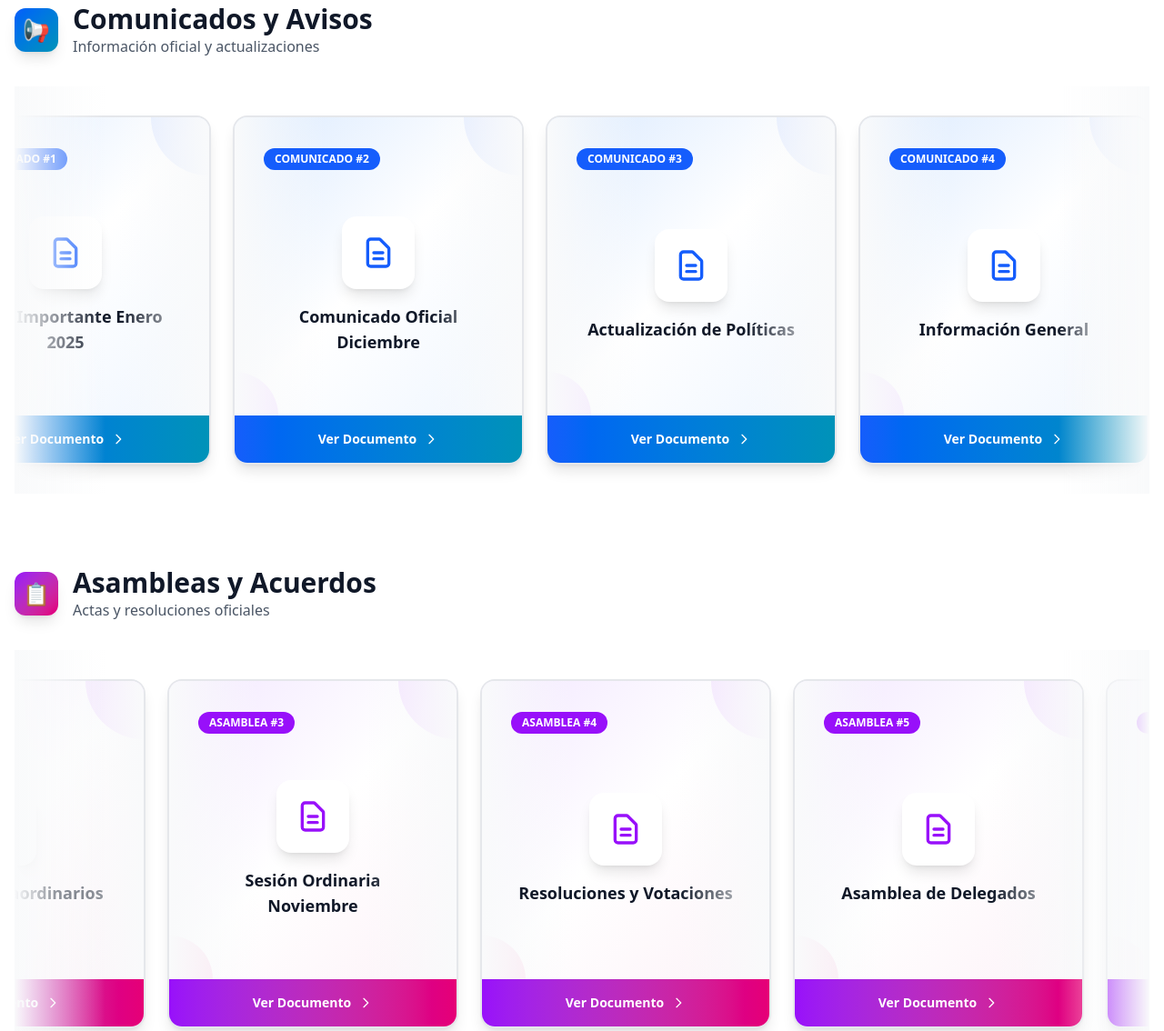
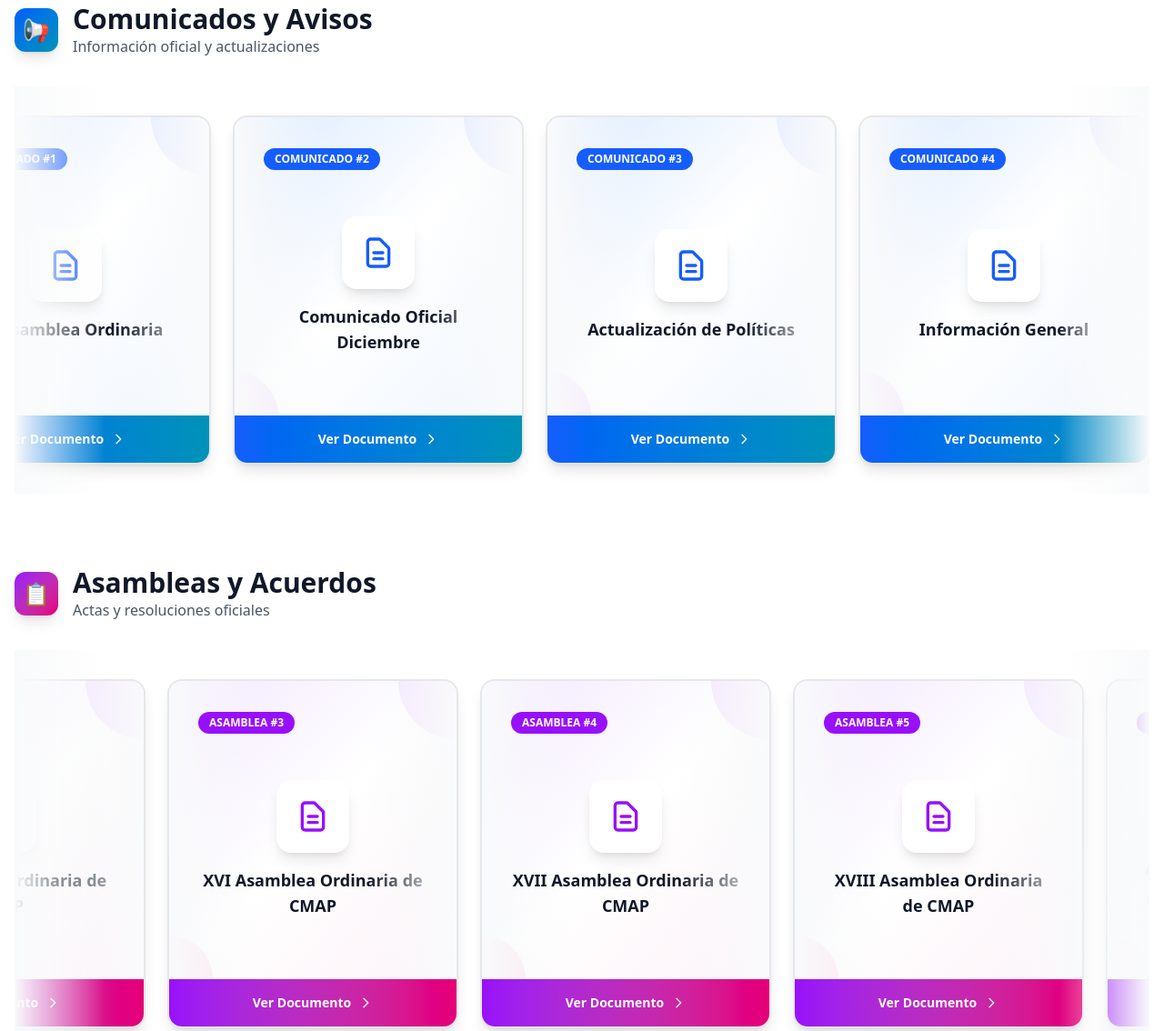
Before and after one commit to IngOscarHuerta/CMAPSNTE54, an Astro site: page /documentos in a window 1280 px wide. Shown: the part 389-1523 px from the top of the page at 91% size. Built offline with nearby package versions, Linux system fonts and the light colour scheme; Astro itself is replaced by a stand-in of ours.

Commit message:
Agrega todas las asambleas disponibles en pdf

```diff
--- a/src/components/Navbar.astro
+++ b/src/components/Navbar.astro
@@ -36,6 +36,9 @@
                 <a href="/documentos" class="px-6 py-2 text-gray-700 hover:text-blue-600 font-medium rounded-lg hover:bg-blue-50 transition-all duration-300 relative group">
                     Documentos
                     <span class="absolute bottom-0 left-0 w-0 h-0.5 bg-blue-600 group-hover:w-full transition-all duration-300"></span>
+                </a>
+                <a href="https://app.cmapsnte54.com.mx/CMAP_F2/Identity/Account/Login" target="_blank" rel="noopener noreferrer" class="px-6 py-2 text-blue-600 hover:text-white font-medium rounded-lg border-2 border-blue-600 hover:bg-blue-600 transition-all duration-300 ml-2">
+                    Ingresa a mi portal
                 </a>
             </div>
 
@@ -91,6 +94,18 @@
                     <div class="flex items-center space-x-3">
                         <span class="text-2xl">📞</span>
                         <span>Contacto</span>
+                    </div>
+                </a>
+                <a href="/documentos" class="block px-6 py-4 text-gray-700 hover:text-blue-600 font-medium rounded-xl hover:bg-blue-50 transition-all duration-300 border-l-4 border-transparent hover:border-blue-600">
+                    <div class="flex items-center space-x-3">
+                        <span class="text-2xl">📄</span>
+                        <span>Documentos</span>
+                    </div>
+                </a>
+                <a href="https://app.cmapsnte54.com.mx/CMAP_F2/Identity/Account/Login" target="_blank" rel="noopener noreferrer" class="block mx-6 mt-4 px-6 py-4 text-blue-600 hover:text-white font-medium rounded-xl border-2 border-blue-600 hover:bg-blue-600 transition-all duration-300 text-center">
+                    <div class="flex items-center justify-center space-x-3">
+                        <span class="text-2xl">🔐</span>
+                        <span>Ingresa a mi portal</span>
                     </div>
                 </a>
             </div>
--- a/src/pages/documentos.astro
+++ b/src/pages/documentos.astro
@@ -5,7 +5,7 @@ import BaseLayout from "../layouts/BaseLayout.astro";
 // Aquí puedes agregar la lógica para leer los archivos de assets
 // Por ahora usaremos datos de ejemplo
 const comunicados = [
-    { order: 1, name: 'Aviso Importante Enero 2025', file: '/public/documentos/1CAviso-Enero-2025.pdf' },
+    { order: 1, name: 'XIV Asamblea Ordinaria', file: '/public/documentos/1CAviso-Enero-2025.pdf' },
     { order: 2, name: 'Comunicado Oficial Diciembre', file: '/public/documentos/2CComunicado-Diciembre.pdf' },
     { order: 3, name: 'Actualización de Políticas', file: '/public/documentos/3CActualizacion-Politicas.pdf' },
     { order: 4, name: 'Información General', file: '/public/documentos/4CInformacion-General.pdf' },
@@ -13,11 +13,22 @@ const comunicados = [
 ];
 
 const asambleas = [
-    { order: 1, name: 'Acta Asamblea General 2024', file: '/public/documentos/14AAsamblea XIV.pdf' },
-    { order: 2, name: 'Acuerdos Extraordinarios', file: '/public/documentos/15AAsamblea XV.pdf' },
-    { order: 3, name: 'Sesión Ordinaria Noviembre', file: '/public/documentos/16AAsamblea XVI.pdf' },
-    { order: 4, name: 'Resoluciones y Votaciones', file: '/public/documentos/17AAsamblea Acuerdos XVII.pdf' },
-    { order: 5, name: 'Asamblea de Delegados', file: '/public/documentos/18AAsamblea Acuerdos XVIII.pdf' },
+    { order: 1, name: 'XIV Asamblea Ordinaria de CMAP', file: '/public/documentos/14.pdf' },
+    { order: 2, name: 'XV Asamblea Ordinaria de CMAP', file: '/public/documentos/15.pdf' },
+    { order: 3, name: 'XVI Asamblea Ordinaria de CMAP', file: '/public/documentos/16.pdf' },
+    { order: 4, name: 'XVII Asamblea Ordinaria de CMAP', file: '/public/documentos/17.pdf' },
+    { order: 5, name: 'XVIII Asamblea Ordinaria de CMAP', file: '/public/documentos/18.pdf' },
+    { order: 6, name: 'Acuerdos Aprobados en la XVIII Asamblea Ordinaria de CMAP', file: '/public/documentos/18 Acuerdos.pdf' },
+    { order: 7, name: 'Bases Constitutivas y Manual de Gestoría', file: '/public/documentos/18 Bases.pdf' },
+    { order: 8, name: 'XIX Asamblea Ordinaria de CMAP', file: '/public/documentos/19.pdf' },
+    { order: 9, name: 'Acuerdos Aprobados en la XIX Asamblea Ordinaria de CMAP', file: '/public/documentos/19 Acuerdos.pdf' },
+    { order: 10, name: 'XIX Asamblea Ordinaria de CMAP Informe', file: '/public/documentos/19 Informe.pdf' },
+    { order: 11, name: 'XX Asamblea Ordinaria de CMAP Informe', file: '/public/documentos/20.pdf' },
+    { order: 12, name: 'XXI Asamblea Ordinaria de CMAP Informe', file: '/public/documentos/21.pdf' },
+    { order: 13, name: 'XXII Asamblea Ordinaria de CMAP Informe', file: '/public/documentos/22.pdf' },
+    { order: 14, name: 'XXII Asamblea Ordinaria de CMAP Informe', file: '/public/documentos/22 Extraordinario.pdf' },
+    { order: 15, name: 'XXIII Asamblea Ordinaria de CMAP Informe', file: '/public/documentos/23.pdf' },
+    { order: 16, name: 'Catálogo de Servicios Financieros de CMAP SNTE 54', file: '/public/documentos/25 Catalogo de Servicios.pdf' },
 ];
 ---
 
```
Also changed, not shown: 6 other files.
